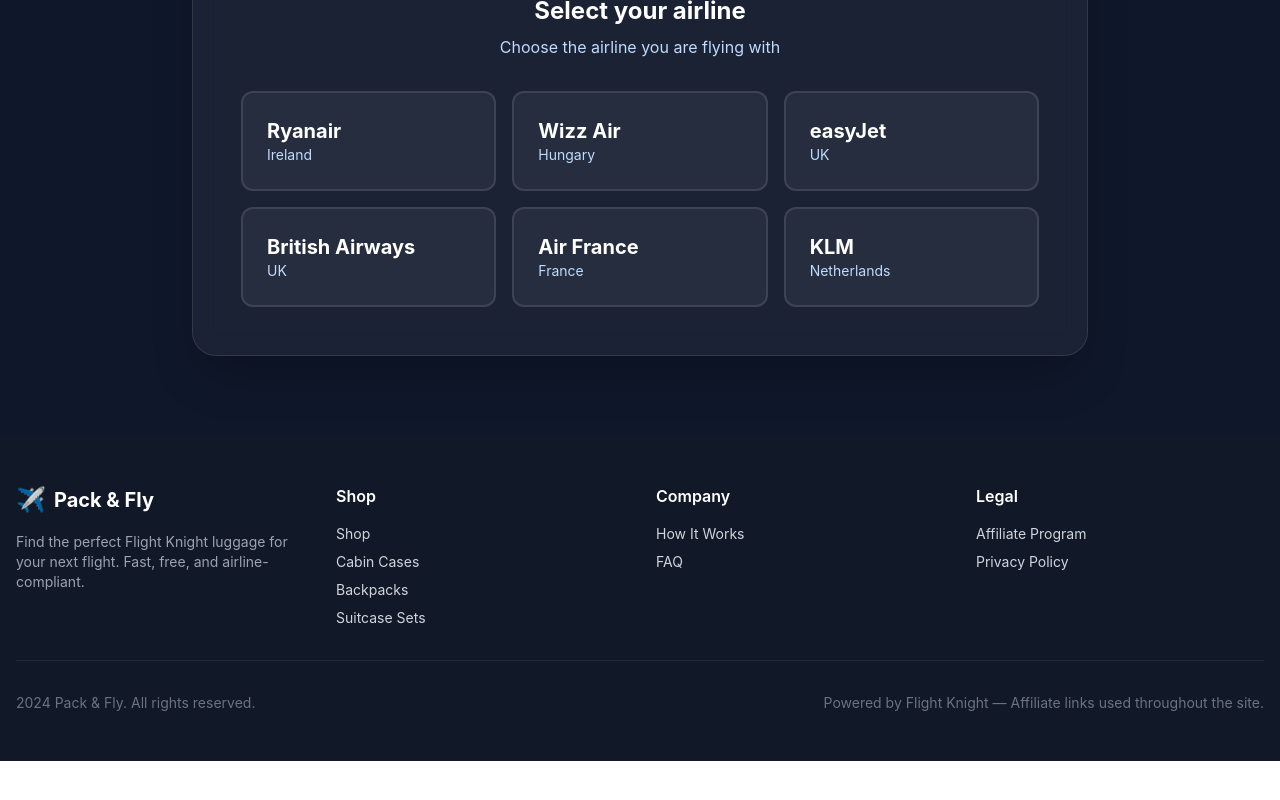
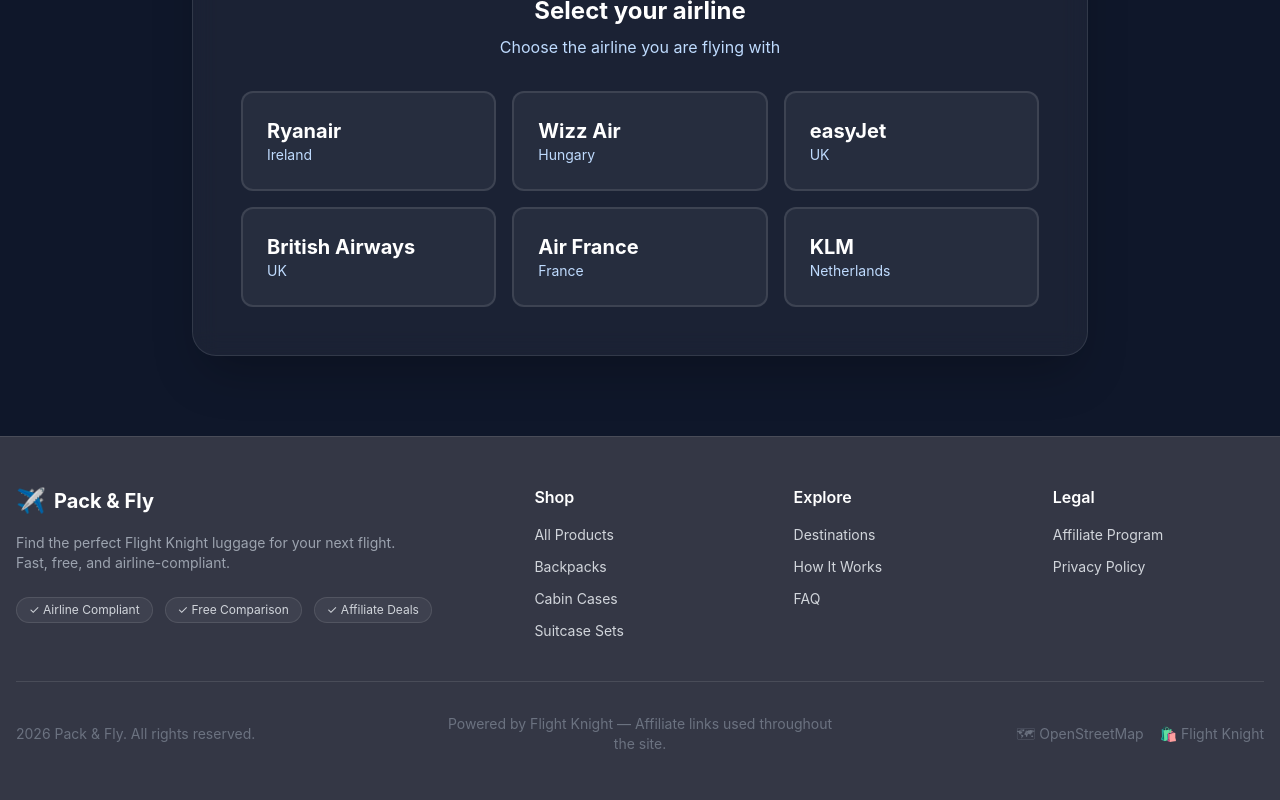
Before and after one commit to nilo1221/baggage-checker, a Next.js app: page / in a window 1280 px wide. Shown: the part 1578-2378 px from the top of the page. Before the commit the page ends 2339 px from the top, so only its background shows below. Built offline with nearby package versions, Linux system fonts and the light colour scheme.

Commit message:
Redesign Footer with glassmorphism, trust badges and professional layout

```diff
--- a/components/Footer.js
+++ b/components/Footer.js
@@ -2,41 +2,54 @@
 
 const footerLinks = {
   shop: [
-    { href: '/shop', label: 'Shop' },
-    { href: '/shop', label: 'Cabin Cases' },
-    { href: '/shop', label: 'Backpacks' },
-    { href: '/shop', label: 'Suitcase Sets' }
+    { href: '/shop', label: 'All Products' },
+    { href: '/shop?category=Backpacks', label: 'Backpacks' },
+    { href: '/shop?category=Cabin+Cases', label: 'Cabin Cases' },
+    { href: '/shop?category=Suitcase+Sets', label: 'Suitcase Sets' }
   ],
-  company: [
+  explore: [
+    { href: '/destinations', label: 'Destinations' },
     { href: '/how-it-works', label: 'How It Works' },
     { href: '/faq', label: 'FAQ' }
   ],
   legal: [
-    { href: 'https://flightknight.com/pages/affiliates', label: 'Affiliate Program' },
-    { href: 'https://flightknight.com/pages/privacy-policy-1', label: 'Privacy Policy' }
+    { href: 'https://flightknight.com/pages/affiliates', label: 'Affiliate Program', external: true },
+    { href: 'https://flightknight.com/pages/privacy-policy-1', label: 'Privacy Policy', external: true }
   ]
 }
 
 export default function Footer() {
   return (
-    <footer className="bg-gray-900 text-gray-300 py-12 mt-auto">
-      <div className="container mx-auto px-4">
-        <div className="grid grid-cols-1 md:grid-cols-4 gap-8 mb-8">
-          <div>
+    <footer className="bg-slate-950/80 backdrop-blur-xl border-t border-white/10 text-gray-300 mt-auto">
+      <div className="container mx-auto px-4 py-12">
+        <div className="grid grid-cols-1 md:grid-cols-2 lg:grid-cols-5 gap-8 lg:gap-12 mb-10">
+          <div className="lg:col-span-2">
             <Link href="/" className="flex items-center space-x-2 mb-4">
               <span className="text-2xl">✈️</span>
               <span className="text-xl font-bold text-white">
                 Pack & Fly
               </span>
             </Link>
-            <p className="text-sm text-gray-400">
+            <p className="text-sm text-gray-400 max-w-sm mb-6">
               Find the perfect Flight Knight luggage for your next flight. Fast, free, and airline-compliant.
             </p>
+
+            <div className="flex flex-wrap gap-3">
+              <span className="inline-flex items-center px-3 py-1 rounded-full bg-white/5 border border-white/10 text-xs text-gray-300">
+                ✓ Airline Compliant
+              </span>
+              <span className="inline-flex items-center px-3 py-1 rounded-full bg-white/5 border border-white/10 text-xs text-gray-300">
+                ✓ Free Comparison
+              </span>
+              <span className="inline-flex items-center px-3 py-1 rounded-full bg-white/5 border border-white/10 text-xs text-gray-300">
+                ✓ Affiliate Deals
+              </span>
+            </div>
           </div>
 
           <div>
             <h3 className="text-white font-semibold mb-4">Shop</h3>
-            <ul className="space-y-2 text-sm">
+            <ul className="space-y-3 text-sm">
               {footerLinks.shop.map((link) => (
                 <li key={link.label}>
                   <Link href={link.href} className="hover:text-white transition-colors">
@@ -48,9 +61,9 @@
           </div>
 
           <div>
-            <h3 className="text-white font-semibold mb-4">Company</h3>
-            <ul className="space-y-2 text-sm">
-              {footerLinks.company.map((link) => (
+            <h3 className="text-white font-semibold mb-4">Explore</h3>
+            <ul className="space-y-3 text-sm">
+              {footerLinks.explore.map((link) => (
                 <li key={link.label}>
                   <Link href={link.href} className="hover:text-white transition-colors">
                     {link.label}
@@ -62,9 +75,10 @@
 
           <div>
             <h3 className="text-white font-semibold mb-4">Legal</h3>
-            <ul className="space-y-2 text-sm">
+            <ul className="space-y-3 text-sm">
               {footerLinks.legal.map((link) => (
                 <li key={link.label}>
+                  {link.external ? (
                     <a
                       href={link.href}
                       target="_blank"
@@ -73,17 +87,30 @@
                     >
                       {link.label}
                     </a>
+                  ) : (
+                    <Link href={link.href} className="hover:text-white transition-colors">
+                      {link.label}
+                    </Link>
+                  )}
                 </li>
               ))}
             </ul>
           </div>
         </div>
 
-        <div className="border-t border-gray-800 pt-8 flex flex-col md:flex-row justify-between items-center text-sm text-gray-500">
-          <p> 2024 Pack & Fly. All rights reserved.</p>
-          <p className="mt-2 md:mt-0">
+        <div className="border-t border-white/10 pt-8">
+          <div className="grid grid-cols-1 lg:grid-cols-3 gap-6 items-center">
+            <p className="text-sm text-gray-500 text-center lg:text-left">
+              {new Date().getFullYear()} Pack & Fly. All rights reserved.
+            </p>
+            <p className="text-sm text-gray-500 text-center">
               Powered by Flight Knight — Affiliate links used throughout the site.
             </p>
+            <div className="flex justify-center lg:justify-end space-x-4 text-sm text-gray-500">
+              <span>🗺 OpenStreetMap</span>
+              <span>🛍️ Flight Knight</span>
+            </div>
+          </div>
         </div>
       </div>
     </footer>
```
Lines whose indentation alone changed are shown as unchanged.
